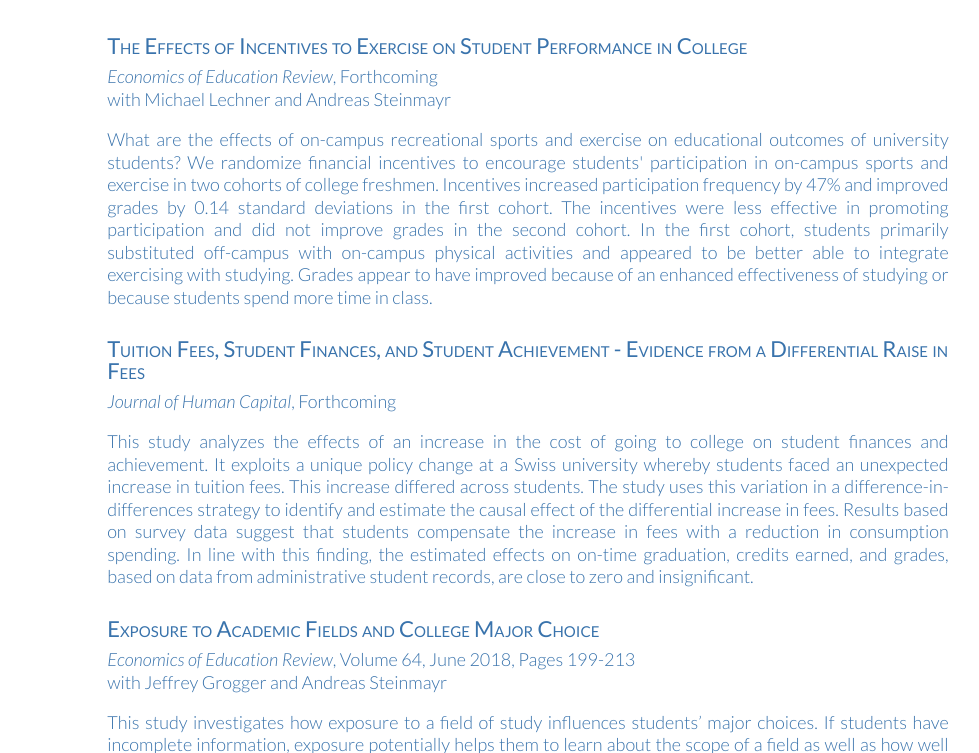
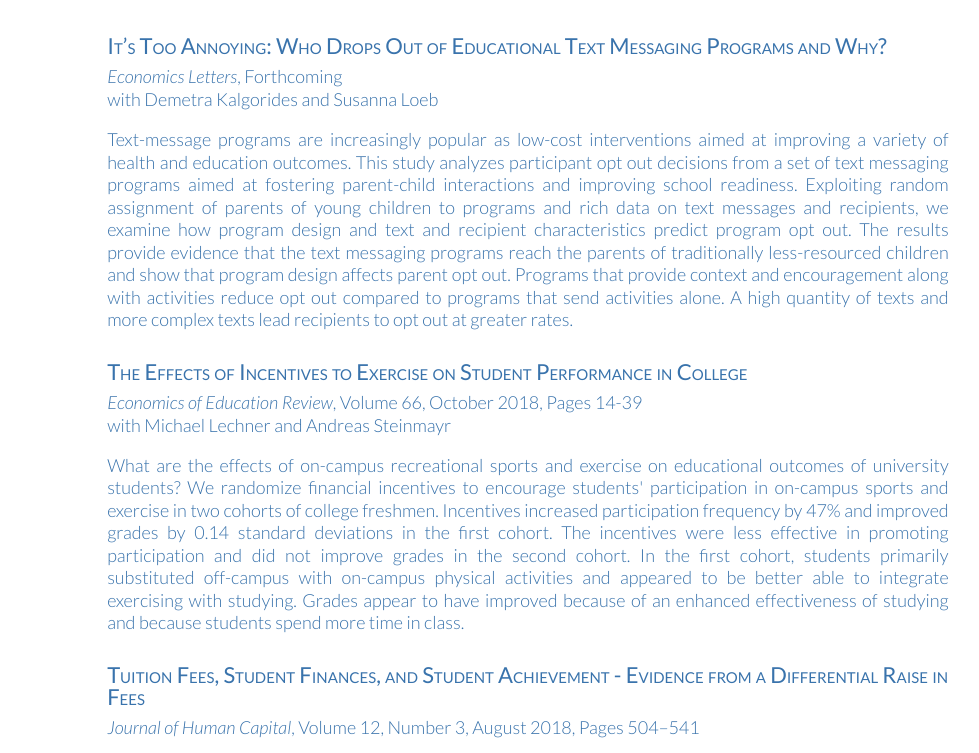
Before and after one commit to hansfricke/hansfricke.github.io, a plain HTML site: page research.html in a window 1280 px wide. Shown: the part 263-1016 px from the top of the page, without its empty margins (152-1131 px from the left). Drawn offline with Linux system fonts and the light colour scheme.

Commit message:
Updated research

```diff
--- a/research.html
+++ b/research.html
@@ -68,21 +68,33 @@
 
             <div class="col-11"> <!-- start indented content -->
 
+                <div class="myarticle"> <!-- start paper no 1 -->
+                        <h3 class="paper-title ">It’s Too Annoying: Who Drops Out of Educational Text Messaging Programs and Why?</h3>
+                         <h4 class="citation "><i class = "journal-title" >Economics Letters</i>, Forthcoming</h4>
+                    <h4 class="authors">with Demetra Kalgorides and Susanna Loeb</h4>
+                    <p class="abstract">
+                        Text-message programs are increasingly popular as low-cost interventions aimed at improving a variety of health and education outcomes. This study analyzes participant opt out decisions from a set of text messaging programs aimed at fostering parent-child interactions and improving school readiness. Exploiting random assignment of parents of young children to programs and rich data on text messages and recipients, we examine how program design and text and recipient characteristics predict program opt out. The results provide evidence that the text messaging programs reach the parents of traditionally less-resourced children and show that program design affects parent opt out. Programs that provide context and encouragement along with activities reduce opt out compared to programs that send activities alone. A high quantity of texts and more complex texts lead recipients to opt out at greater rates.
+                    </p>
+                </div> <!-- end paper no 1-->
+
+
             	<div class="myarticle"> <!-- start paper no 1 -->
-                    <a href="https://papers.ssrn.com/sol3/papers.cfm?abstract_id=2971913" targen="_blank">
+                    <a href="https://www.sciencedirect.com/science/article/abs/pii/S027277571830058X" targen="_blank">
                         <h3 class="paper-title ">The Effects of Incentives to Exercise on Student Performance in College</h3>
                     </a>
-						 <h4 class="citation "><i class = "journal-title" >Economics of Education Review</i>, Forthcoming</h4>
+						 <h4 class="citation "><i class = "journal-title" >Economics of Education Review</i>, Volume 66, October 2018, Pages 14-39</h4>
                     <h4 class="authors">with Michael Lechner and Andreas Steinmayr</h4>
                     <p class="abstract">
-                        What are the effects of on-campus recreational sports and exercise on educational outcomes of university students? We randomize financial incentives to encourage students' participation in on-campus sports and exercise in two cohorts of college freshmen. Incentives increased participation frequency by 47% and improved grades by 0.14 standard deviations in the first cohort. The incentives were less effective in promoting participation and did not improve grades in the second cohort. In the first cohort, students primarily substituted off-campus with on-campus physical activities and appeared to be better able to integrate exercising with studying. Grades appear to have improved because of an enhanced effectiveness of studying or because students spend more time in class.
+                        What are the effects of on-campus recreational sports and exercise on educational outcomes of university students? We randomize financial incentives to encourage students' participation in on-campus sports and exercise in two cohorts of college freshmen. Incentives increased participation frequency by 47% and improved grades by 0.14 standard deviations in the first cohort. The incentives were less effective in promoting participation and did not improve grades in the second cohort. In the first cohort, students primarily substituted off-campus with on-campus physical activities and appeared to be better able to integrate exercising with studying. Grades appear to have improved because of an enhanced effectiveness of studying and because students spend more time in class.
                     </p>
                 </div> <!-- end paper no 1-->
 
 
                 <div class="myarticle"> <!-- start paper no 3 -->
+                    <a href="https://www.journals.uchicago.edu/doi/full/10.1086/698132" targen="_blank">
                         <h3 class="paper-title">Tuition Fees, Student Finances, and Student Achievement - Evidence from a Differential Raise in Fees</h3>
-                    <h4 class="citation "><i class = "journal-title" >Journal of Human Capital</i>, Forthcoming</h4>
+                    </a>
+                    <h4 class="citation "><i class = "journal-title" >Journal of Human Capital</i>, Volume 12, Number 3, August 2018, Pages 504–541</h4>
                     <p class="abstract">
                        This study analyzes the effects of an increase in the cost of going to college on student finances  and achievement. It exploits a unique policy change at a Swiss university whereby students faced an unexpected increase in tuition fees. This increase differed across students. The study uses this variation in a difference-in-differences strategy to identify and estimate the causal effect of the differential increase in fees. Results based on survey data suggest that students compensate the increase in fees with a reduction in consumption spending. In line with this finding, the estimated effects on on-time graduation, credits earned, and grades, based on data from administrative student records, are close to zero and insignificant.
                     </p>
```
Also changed, not shown: index.html (+1 -1 lines).
